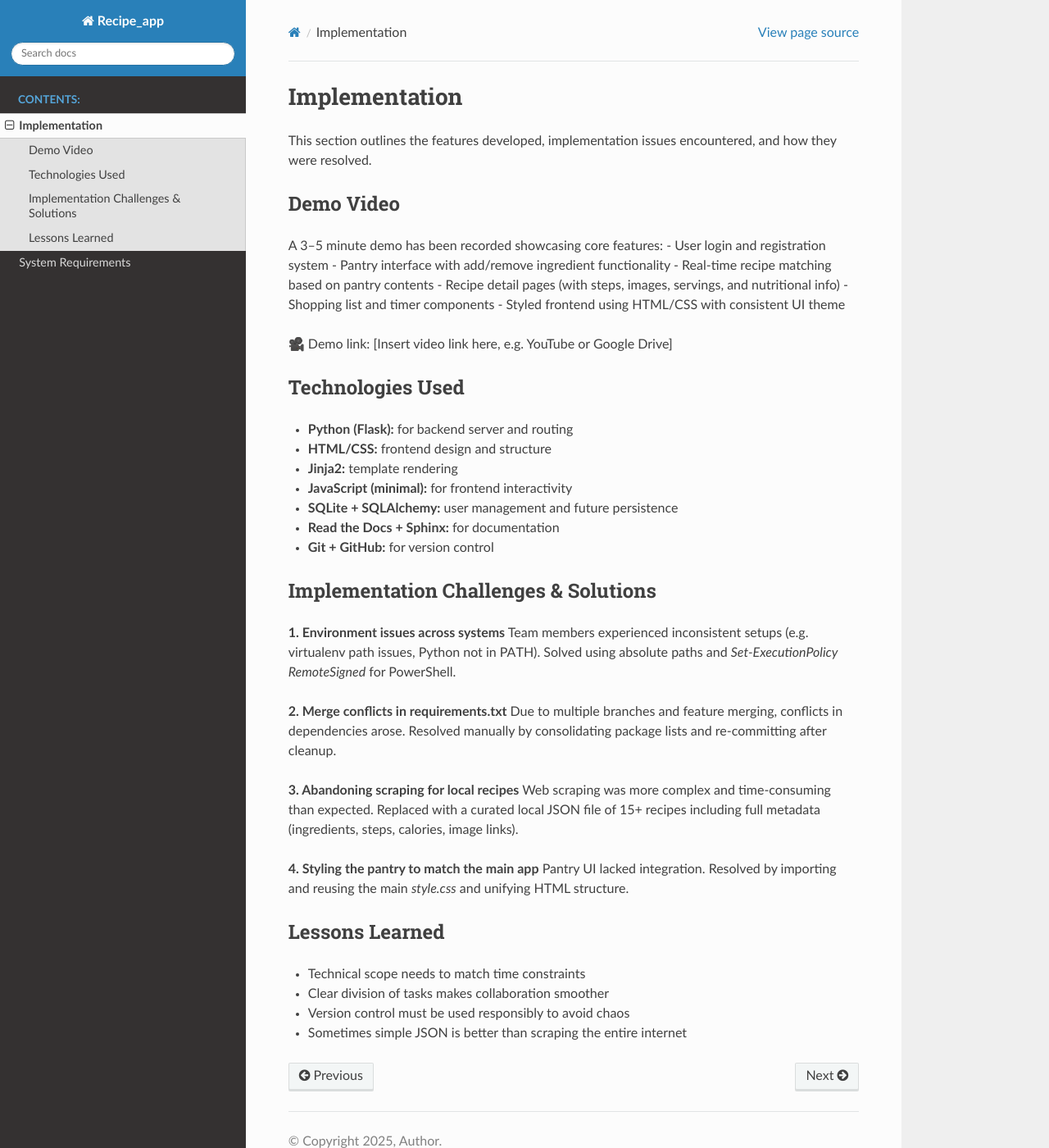
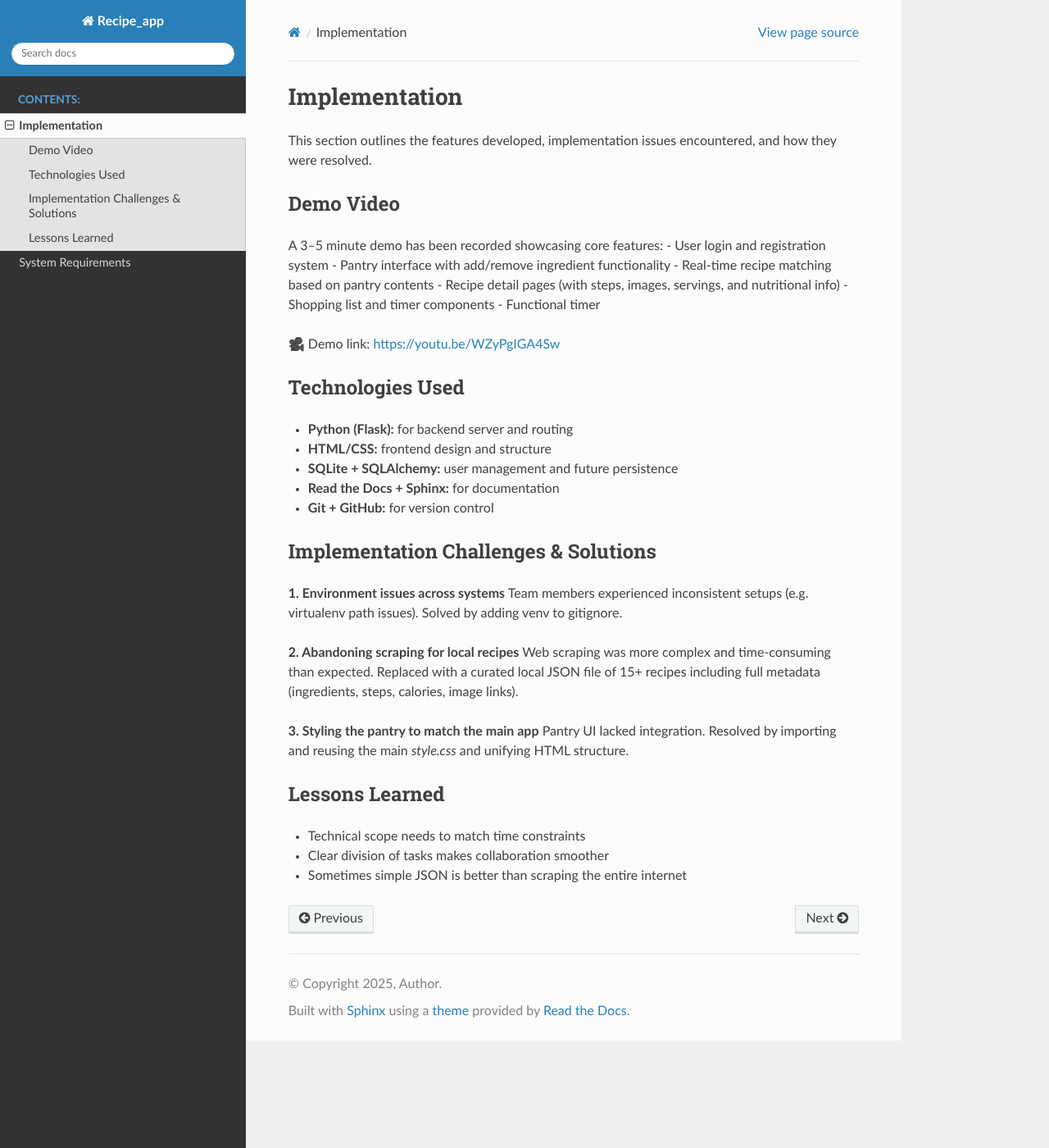
Before and after one commit to Topazranger/Recipe_app, a Sphinx documentation site: the page built from docs/source/implementation.rst, in a window 1280 px wide and 1400 px high. Shown: the whole window at 82% size. Built offline with Sphinx 7.4.7 and the Read the Docs theme 3.1.0, drawn with Linux system fonts in a browser that asks for light colours.

Commit message:
Content changes

```diff
--- a/docs/source/implementation.rst
+++ b/docs/source/implementation.rst
@@ -12,17 +12,15 @@ A 3–5 minute demo has been recorded showcasing core features:
 - Real-time recipe matching based on pantry contents
 - Recipe detail pages (with steps, images, servings, and nutritional info)
 - Shopping list and timer components
-- Styled frontend using HTML/CSS with consistent UI theme
+- Functional timer
 
-🎥 Demo link: [Insert video link here, e.g. YouTube or Google Drive]
+🎥 Demo link: https://youtu.be/WZyPgIGA4Sw
 
 Technologies Used
 ------------------
 
 - **Python (Flask):** for backend server and routing
 - **HTML/CSS:** frontend design and structure
-- **Jinja2:** template rendering
-- **JavaScript (minimal):** for frontend interactivity
 - **SQLite + SQLAlchemy:** user management and future persistence
 - **Read the Docs + Sphinx:** for documentation
 - **Git + GitHub:** for version control
@@ -31,15 +29,12 @@ Implementation Challenges & Solutions
 ----------------------------------------
 
 **1. Environment issues across systems**
-Team members experienced inconsistent setups (e.g. virtualenv path issues, Python not in PATH). Solved using absolute paths and `Set-ExecutionPolicy RemoteSigned` for PowerShell.
+Team members experienced inconsistent setups (e.g. virtualenv path issues). Solved by adding venv to gitignore.
 
-**2. Merge conflicts in requirements.txt**
-Due to multiple branches and feature merging, conflicts in dependencies arose. Resolved manually by consolidating package lists and re-committing after cleanup.
-
-**3. Abandoning scraping for local recipes**
+**2. Abandoning scraping for local recipes**
 Web scraping was more complex and time-consuming than expected. Replaced with a curated local JSON file of 15+ recipes including full metadata (ingredients, steps, calories, image links).
 
-**4. Styling the pantry to match the main app**
+**3. Styling the pantry to match the main app**
 Pantry UI lacked integration. Resolved by importing and reusing the main `style.css` and unifying HTML structure.
 
 Lessons Learned
@@ -47,5 +42,4 @@ Lessons Learned
 
 - Technical scope needs to match time constraints
 - Clear division of tasks makes collaboration smoother
-- Version control must be used responsibly to avoid chaos
 - Sometimes simple JSON is better than scraping the entire internet
```
